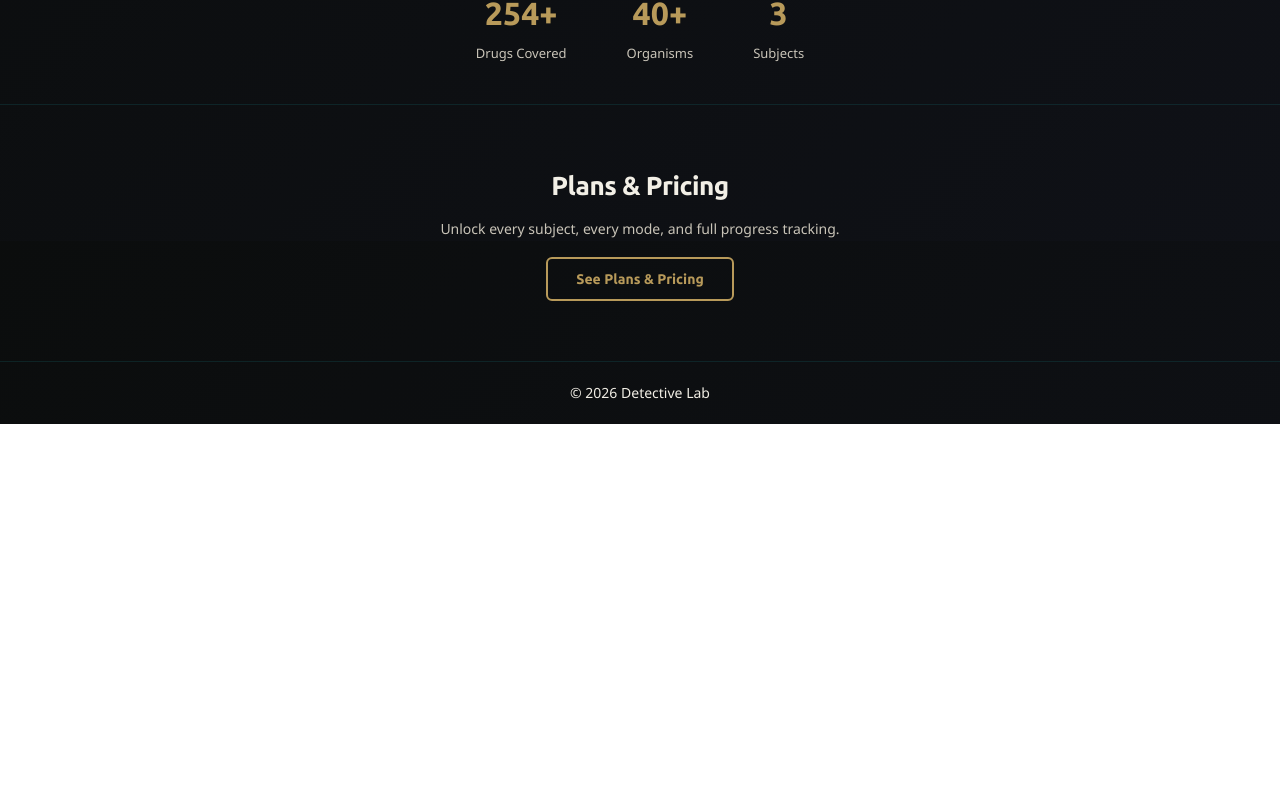
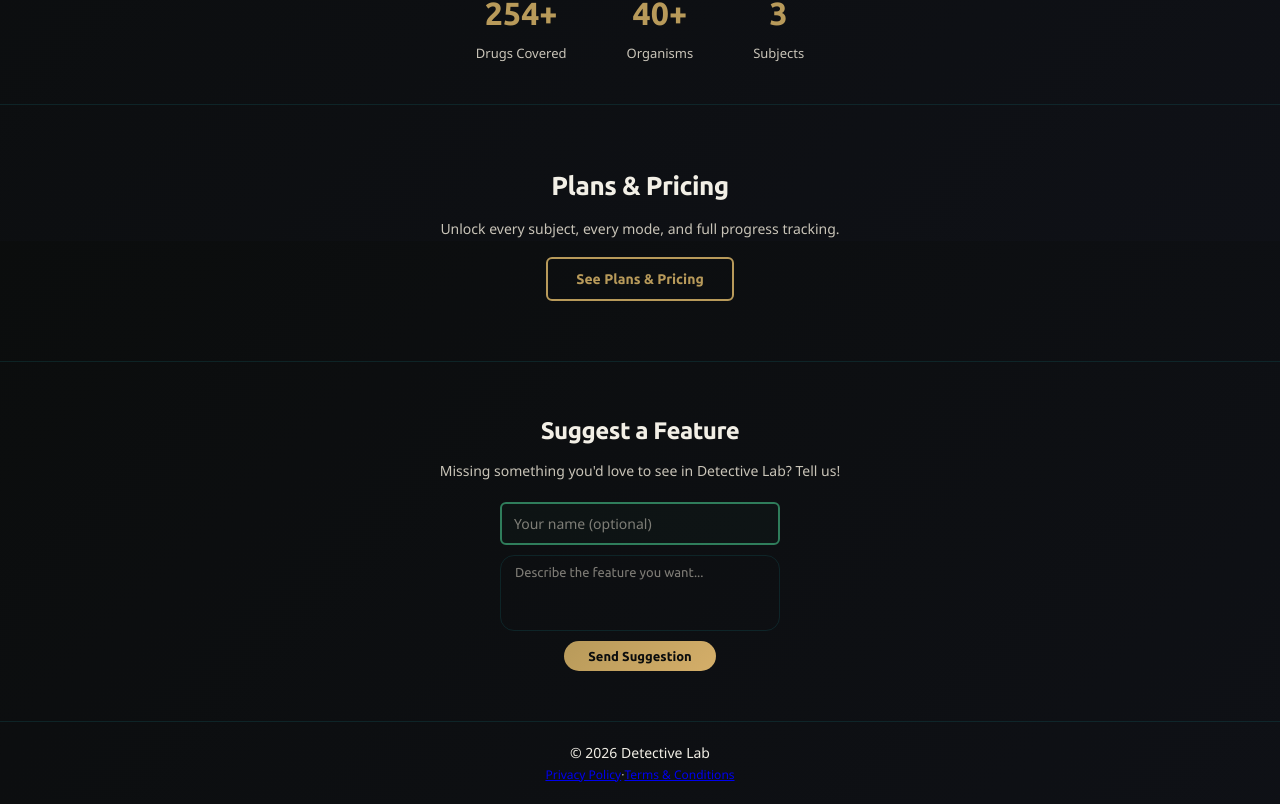
Before and after one commit to ghkm1303-commits/detective-lab, a React (Vite) app: page / in a window 1280 px wide. Shown: the part 559-1363 px from the top of the page. Before the commit the page ends 983 px from the top, so only its background shows below. Built offline with nearby package versions, Linux system fonts and the light colour scheme; no server answers.

Commit message:
Ajout deploy

```diff
--- a/src/components/LandingPage.css
+++ b/src/components/LandingPage.css
@@ -201,3 +201,80 @@
     font-size: 13px;
   }
 }
+/* ---------- Feedback / feature request ---------- */
+.landing-feedback {
+  text-align: center;
+  padding: 50px 24px;
+  border-top: 1px solid var(--border-teal);
+}
+
+.landing-feedback h2 {
+  font-family: 'Ubuntu', sans-serif;
+  color: var(--text-primary);
+  font-size: 24px;
+  margin-bottom: 10px;
+}
+
+.landing-feedback > p {
+  color: var(--text-secondary);
+  font-size: 14px;
+  margin-bottom: 20px;
+}
+
+.landing-feedback-form {
+  display: flex;
+  flex-direction: column;
+  align-items: center;
+  gap: 10px;
+  max-width: 280px;
+  margin: 0 auto;
+}
+
+.landing-feedback-input,
+.landing-feedback-textarea {
+  width: 100%;
+  padding: 9px 14px;
+  background: transparent;
+  border: 1.5px solid var(--border-teal, #167C80);
+  border-radius: 20px;
+  color: var(--text-primary, #0B0D0D);
+  font-family: 'Ubuntu', sans-serif;
+  font-size: 13px;
+}
+
+.landing-feedback-textarea {
+  border-radius: 14px;
+  resize: none;
+  min-height: 70px;
+}
+
+.landing-feedback-input::placeholder,
+.landing-feedback-textarea::placeholder {
+  color: var(--text-secondary);
+  opacity: 0.6;
+}
+
+.landing-feedback-input:focus,
+.landing-feedback-textarea:focus {
+  outline: none;
+  border-color: var(--accent-emerald, #2F7D5B);
+}
+
+.landing-feedback-submit {
+  align-self: center;
+  padding: 8px 24px;
+  font-size: 13px;
+  border-radius: 20px;
+}
+
+.landing-feedback-success {
+  color: var(--accent-emerald, #2F7D5B);
+  font-weight: 600;
+  font-size: 14px;
+}
+
+.landing-feedback-error {
+  color: #E63946;
+  font-size: 12px;
+  margin: 0;
+}
--- a/src/components/LandingPage.jsx
+++ b/src/components/LandingPage.jsx
@@ -1,10 +1,30 @@
-import React from 'react';
+import React, { useState } from 'react';
 import Logo from './Logo';
 import ThemeToggle from './ThemeToggle';
+import { submitFeatureRequest } from '../utils/feedback';
 import './LandingPage.css';
 
 const LandingPage = ({ currentLang, theme, onThemeChange, onLogin, onSignup, onViewPricing }) => {
   const t = (en, fr) => (currentLang === 'en' ? en : fr);
+
+  const [feedbackName, setFeedbackName] = useState('');
+  const [feedbackMessage, setFeedbackMessage] = useState('');
+  const [feedbackStatus, setFeedbackStatus] = useState('idle'); // idle | sending | sent | error
+
+  const handleFeedbackSubmit = async (e) => {
+    e.preventDefault();
+    if (!feedbackMessage.trim()) return;
+    setFeedbackStatus('sending');
+    try {
+      await submitFeatureRequest({ name: feedbackName, message: feedbackMessage });
+      setFeedbackStatus('sent');
+      setFeedbackName('');
+      setFeedbackMessage('');
+    } catch (err) {
+      console.error('Feedback submit error:', err);
+      setFeedbackStatus('error');
+    }
+  };
 
   return (
     <div className="landing">
@@ -70,8 +90,63 @@
         </button>
       </section>
 
+      {/* ---- NOUVEAU : Suggestion de fonctionnalité ---- */}
+      <section className="landing-feedback">
+        <h2>{t('Suggest a Feature', 'Propose une Fonctionnalité')}</h2>
+        <p>
+          {t(
+            "Missing something you'd love to see in Detective Lab? Tell us!",
+            'Il te manque quelque chose sur Detective Lab ? Dis-le nous !'
+          )}
+        </p>
+
+        {feedbackStatus === 'sent' ? (
+          <p className="landing-feedback-success">
+            {t('Thank you! Your suggestion has been sent.', 'Merci ! Ta suggestion a bien été envoyée.')}
+          </p>
+        ) : (
+          <form className="landing-feedback-form" onSubmit={handleFeedbackSubmit}>
+            <input
+              type="text"
+              className="landing-feedback-input"
+              placeholder={t('Your name (optional)', 'Ton nom (optionnel)')}
+              value={feedbackName}
+              onChange={(e) => setFeedbackName(e.target.value)}
+            />
+            <textarea
+              className="landing-feedback-textarea"
+              placeholder={t('Describe the feature you want...', 'Décris la fonctionnalité que tu veux...')}
+              value={feedbackMessage}
+              onChange={(e) => setFeedbackMessage(e.target.value)}
+              rows={4}
+              required
+            />
+            {feedbackStatus === 'error' && (
+              <p className="landing-feedback-error">
+                {t('Something went wrong. Please try again.', "Une erreur s'est produite. Réessaie.")}
+              </p>
+            )}
+            <button
+              type="submit"
+              className="landing-btn-solid landing-feedback-submit"
+              disabled={feedbackStatus === 'sending'}
+            >
+              {feedbackStatus === 'sending'
+                ? t('Sending...', 'Envoi...')
+                : t('Send Suggestion', 'Envoyer')}
+            </button>
+          </form>
+        )}
+      </section>
+
+      {/* ---- NOUVEAU : Footer ---- */}
       <footer className="landing-footer">
         <p>© {new Date().getFullYear()} Detective Lab</p>
+        <div className="landing-footer-legal">
+          <a href="/privacy.html">{t('Privacy Policy', 'Politique de Confidentialité')}</a>
+          <span>·</span>
+          <a href="/terms.html">{t('Terms & Conditions', "Conditions d'Utilisation")}</a>
+        </div>
       </footer>
     </div>
   );
--- /dev/null
+++ b/src/utils/feedback.js
@@ -0,0 +1,13 @@
+import { db } from '../firebase-config';
+import { collection, addDoc, serverTimestamp } from 'firebase/firestore';
+
+export async function submitFeatureRequest({ name, message }) {
+  if (!message || !message.trim()) {
+    throw new Error('Message is required');
+  }
+  await addDoc(collection(db, 'featureRequests'), {
+    name: name?.trim() || 'Anonyme',
+    message: message.trim(),
+    createdAt: serverTimestamp()
+  });
+}
```
